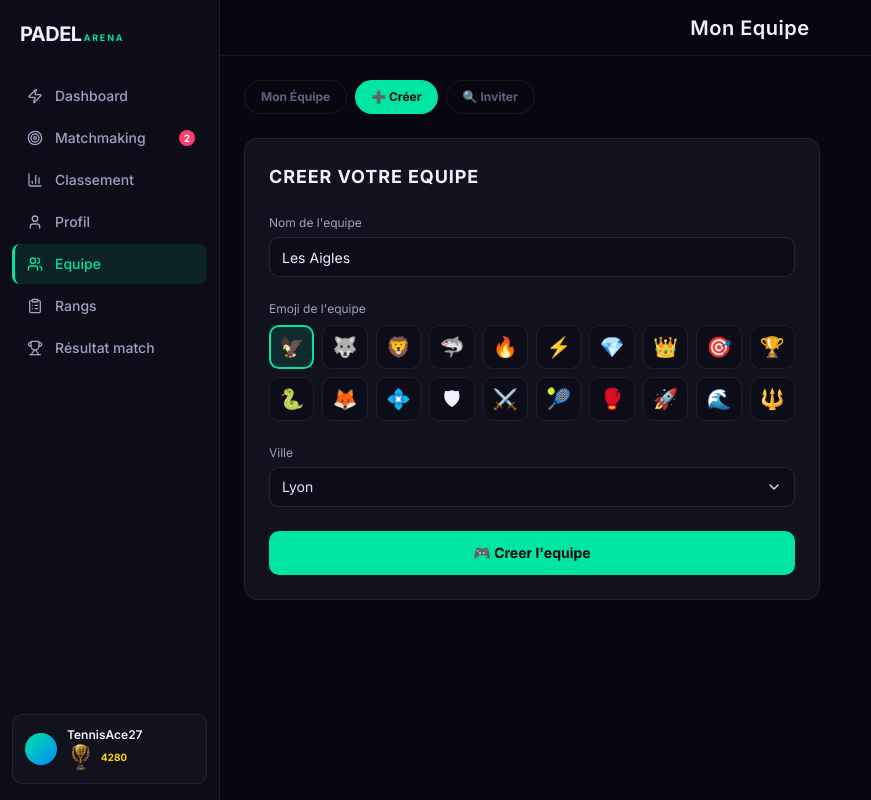
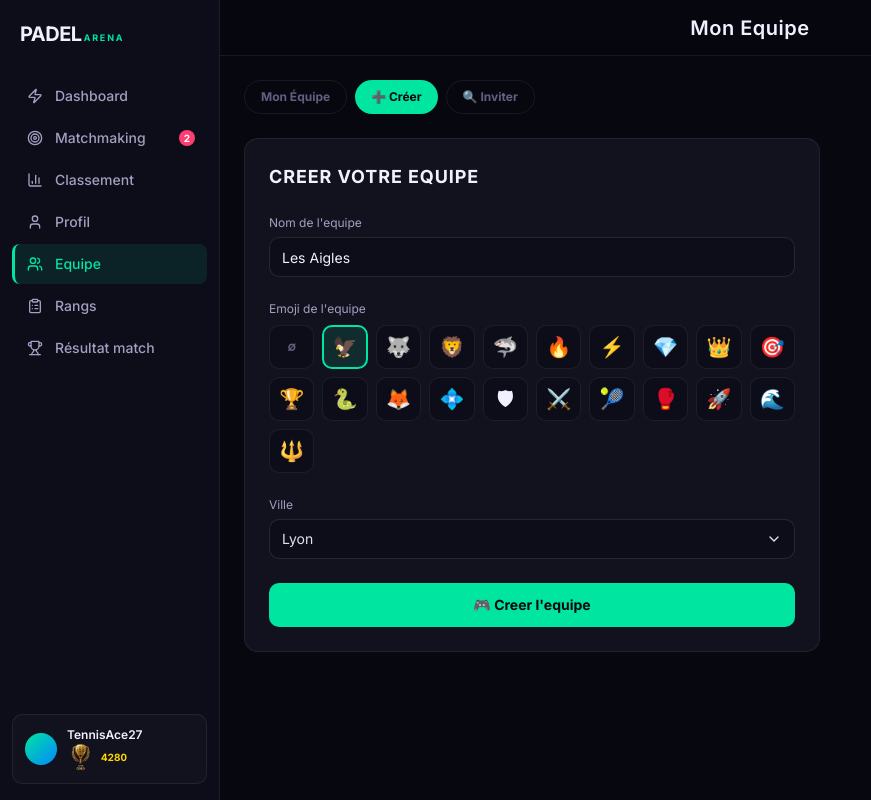
Before and after one commit to Timssssssssssssssssssss/Padel-Arena, a Next.js app: page /equipe in a window 1280 px wide. Both pictures are taken after a click on the button "➕ Créer". Shown: the whole page, without its empty margins (0-871 px from the left). Built offline with nearby package versions, Linux system fonts and the light colour scheme.

Commit message:
option sans emoji equipe

```diff
--- a/components/equipe/create-team-tab.tsx
+++ b/components/equipe/create-team-tab.tsx
@@ -36,6 +36,19 @@ export function CreateTeamTab() {
       <div className="flex flex-col gap-2">
         <label className="text-xs text-text-secondary">Emoji de l&apos;equipe</label>
         <div className="grid grid-cols-5 sm:grid-cols-10 gap-2">
+          {/* Option sans emoji */}
+          <button
+            type="button"
+            onClick={() => setEmoji("")}
+            className="h-11 rounded-lg text-xs font-bold flex items-center justify-center transition-transform hover:scale-110"
+            style={{
+              backgroundColor: emoji === "" ? "rgba(0,229,160,0.12)" : "#0d0d1a",
+              border: emoji === "" ? "2px solid #00e5a0" : "1px solid rgba(255,255,255,0.07)",
+              color: emoji === "" ? "#00e5a0" : "#606080",
+            }}
+          >
+            ∅
+          </button>
           {TEAM_EMOJIS.map((e) => (
             <button
               key={e}
```
